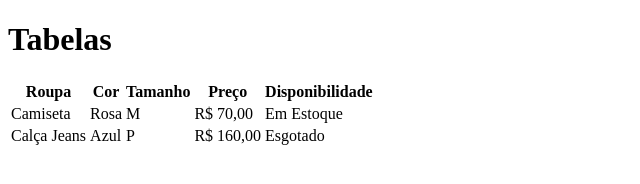
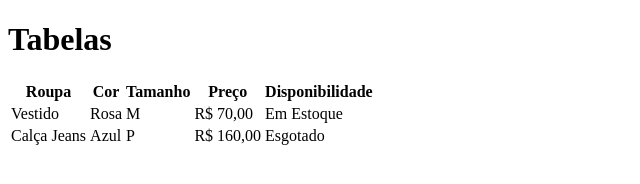
Before and after one commit to libernina-andrade/aula-tabela, a plain HTML site: page index.html in a window 1280 px wide. Shown: the full height of the page, 0-640 px from the left. Drawn offline with Linux system fonts and the light colour scheme.

Commit message:
trocado de camiseta para vestido

```diff
--- a/index.html
+++ b/index.html
@@ -19,7 +19,7 @@
             <th>Disponibilidade</th>
         </tr>
         <tr>
-            <td>Camiseta</td>
+            <td>Vestido</td>
             <td>Rosa</td>
             <td>M</td>
             <td>R$ 70,00</td>
```
